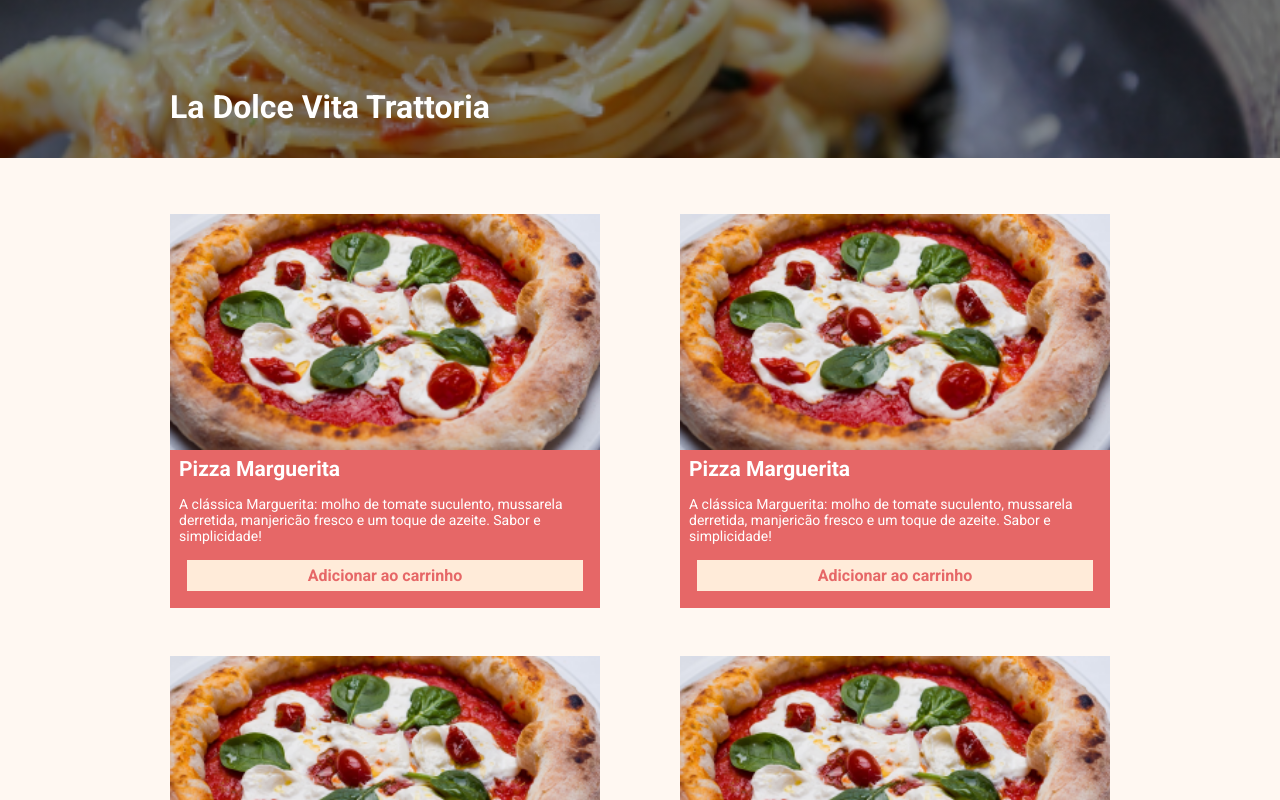
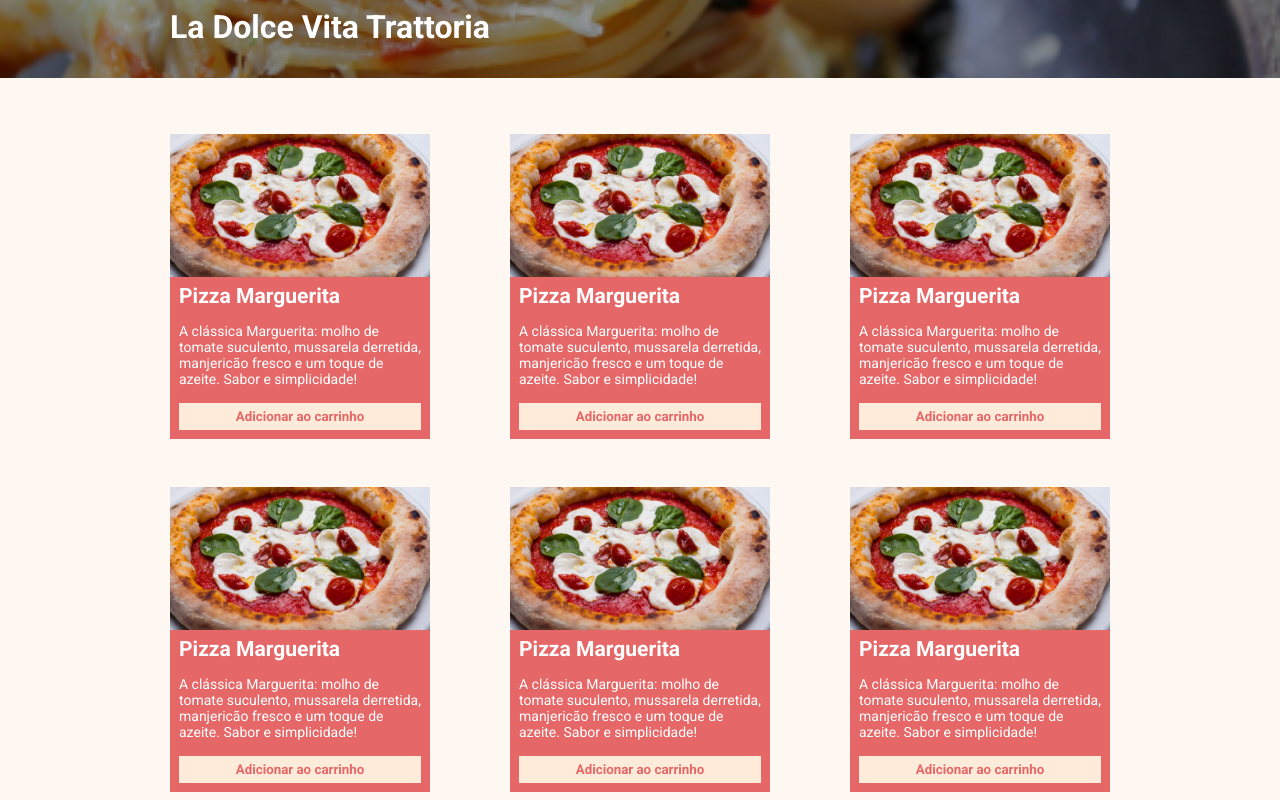
Before and after one commit to yujinak/efood, a React (Create React App) app: page /perfil in a window 1280 px wide. Shown: the part 400-1200 px from the top of the page. Built offline with nearby package versions, Linux system fonts and the light colour scheme.

Commit message:
FIX corrigido erro do prettier/eslint e outros

```diff
--- a/package.json
+++ b/package.json
@@ -48,6 +48,7 @@
     "eslint": "^8.56.0",
     "eslint-config-prettier": "^9.1.0",
     "eslint-plugin-prettier": "^5.1.3",
+    "eslint-plugin-react": "^7.33.2",
     "eslint-plugin-react-hooks": "^4.6.0",
     "prettier": "3.2.5",
     "prettier-eslint": "^16.3.0"
--- a/src/components/Header/index.tsx
+++ b/src/components/Header/index.tsx
@@ -3,7 +3,7 @@ import { Link } from 'react-router-dom'
 import logo from '../../assets/images/logo.png'
 import imgFundo from '../../assets/images/fundo.png'
 
-import { Cabecalho, Logo } from './styles'
+import { CabecalhoHome, CabecalhoPerfil, Logo } from './styles'
 
 export type HeaderProps = {
   type: 'Home' | 'Perfil'
@@ -13,29 +13,29 @@ export type HeaderProps = {
 const Header = ({ type, carrinho = 0 }: HeaderProps) => {
   if (type === 'Home') {
     return (
-      <Cabecalho style={{ backgroundImage: `url(${imgFundo})` }}>
+      <CabecalhoHome style={{ backgroundImage: `url(${imgFundo})` }}>
         <Logo href="">
           <Link to="/">
-            <img src={logo} alt="" />
+            <img className="container" src={logo} alt="" />
           </Link>
         </Logo>
-      </Cabecalho>
+      </CabecalhoHome>
     )
   }
 
   return (
-    <Cabecalho style={{ backgroundImage: `url(${imgFundo})` }}>
+    <CabecalhoPerfil style={{ backgroundImage: `url(${imgFundo})` }}>
       <Link to="/">
         <h3>Restaurantes</h3>
       </Link>
 
       <Logo href="">
         <Link to="/">
-          <img src={logo} alt="" />
+          <img className="container" src={logo} alt="" />
         </Link>
       </Logo>
       <h3>{carrinho} produto(s) no carrinho</h3>
-    </Cabecalho>
+    </CabecalhoPerfil>
   )
 }
 
--- a/src/components/Header/styles.ts
+++ b/src/components/Header/styles.ts
@@ -1,9 +1,18 @@
 import styled from 'styled-components'
 
-export const Cabecalho = styled.header`
+export const CabecalhoHome = styled.header`
   background-size: cover;
   background-repeat: no-repeat;
   margin-bottom: 80px;
+  padding: 64px 40px;
+  display: flex;
+  justify-content: space-between;
+  align-items: center;
+`
+
+export const CabecalhoPerfil = styled.header`
+  background-size: cover;
+  background-repeat: no-repeat;
   padding: 64px 40px;
   display: flex;
   justify-content: space-between;
--- a/src/components/ListaPratos/styles.ts
+++ b/src/components/ListaPratos/styles.ts
@@ -2,7 +2,7 @@ import styled from 'styled-components'
 
 export const Grid = styled.ul`
   display: grid;
-  grid-template-columns: 1fr 1fr;
+  grid-template-columns: 1fr 1fr 1fr;
   column-gap: 80px;
   margin: 0 170px 120px;
 `
--- a/src/components/Prato/styles.ts
+++ b/src/components/Prato/styles.ts
@@ -43,4 +43,7 @@ export const Descricao = styled.p`
 
 export const Botao = styled(Tag)`
   cursor: pointer;
+  borde
+
+  }
 `
--- a/src/components/Tag/index.tsx
+++ b/src/components/Tag/index.tsx
@@ -1,4 +1,4 @@
-import { TagContainer } from './styles'
+import { TagContainer, BotaoSaibaMais, BotaoCarrinho } from './styles'
 
 export type Props = {
   type: 'info' | 'botaoSaibaMais' | 'botaoCarrinho'
@@ -6,8 +6,15 @@ export type Props = {
   onClick?: () => void
 }
 
-const Tag = ({ children, type }: Props) => (
-  <TagContainer type={type}>{children}</TagContainer>
-)
+const Tag = ({ children, type }: Props) => {
+  if (type === 'botaoCarrinho') {
+    return <BotaoCarrinho>{children}</BotaoCarrinho>
+  }
+  if (type === 'botaoSaibaMais') {
+    return <BotaoSaibaMais>{children}</BotaoSaibaMais>
+  }
+
+  return <TagContainer>{children}</TagContainer>
+}
 
 export default Tag
--- a/src/components/Tag/styles.ts
+++ b/src/components/Tag/styles.ts
@@ -1,16 +1,46 @@
 import styled from 'styled-components'
 import { CORES } from '../../styles'
-import { Props } from '.'
 
-export const TagContainer = styled.div<Props>`
-  display: ${(props: { type: string }) =>
-    props.type === 'botaoCarrinho' ? 'block' : 'inline-block'};
-  margin: 8px;
+// export const TagContainer = styled.div<Props>`
+//   display: ${(props: { type: string }) =>
+//     props.type === 'botaoCarrinho' ? 'block' : 'inline-block'};
+//   margin: 8px;
+//   padding: 6px 4px;
+//   text-align: center;
+//   background-color: ${(props: { type: string }) =>
+//     props.type === 'botaoCarrinho' ? `${CORES.bege}` : `${CORES.vermelho}`};
+//   color: ${(props: { type: string }) =>
+//     props.type === 'botaoCarrinho' ? `${CORES.vermelho}` : `${CORES.bege}`};
+//   font-weight: bold;
+// `
+
+export const TagContainer = styled.div`
+  display: inline-block;
+  padding: 6px 4px;
+  margin-left: 8px;
+  text-align: center;
+  background-color: ${CORES.vermelho};
+  color: ${CORES.bege};
+  font-weight: bold;
+`
+
+export const BotaoSaibaMais = styled.div`
+  display: inline-block;
   padding: 6px 4px;
   text-align: center;
-  background-color: ${(props: { type: string }) =>
-    props.type === 'botaoCarrinho' ? `${CORES.bege}` : `${CORES.vermelho}`};
-  color: ${(props: { type: string }) =>
-    props.type === 'botaoCarrinho' ? `${CORES.vermelho}` : `${CORES.bege}`};
+  background-color: ${CORES.vermelho};
+  color: ${CORES.bege};
   font-weight: bold;
 `
+
+export const BotaoCarrinho = styled.button`
+  display: flex;
+  width: 100%;
+  justify-content: center;
+  background-color: ${CORES.bege};
+  color: ${CORES.vermelho};
+  border: none;
+  padding: 6px 4px;
+  text-align: center;
+  font-weight: bold;
+`
--- a/src/data/ladolcevita.tsx
+++ b/src/data/ladolcevita.tsx
@@ -30,6 +30,20 @@ const restauranteLaDolceVita: Prato[] = [
     imagem: pizza,
     descricao:
       'A clássica Marguerita: molho de tomate suculento, mussarela derretida, manjericão fresco e um toque de azeite. Sabor e simplicidade!'
+  },
+  {
+    id: 5,
+    nome: 'Pizza Marguerita',
+    imagem: pizza,
+    descricao:
+      'A clássica Marguerita: molho de tomate suculento, mussarela derretida, manjericão fresco e um toque de azeite. Sabor e simplicidade!'
+  },
+  {
+    id: 6,
+    nome: 'Pizza Marguerita',
+    imagem: pizza,
+    descricao:
+      'A clássica Marguerita: molho de tomate suculento, mussarela derretida, manjericão fresco e um toque de azeite. Sabor e simplicidade!'
   }
 ]
 
--- a/src/styles.ts
+++ b/src/styles.ts
@@ -23,4 +23,10 @@ export const GlobalCSS = createGlobalStyle`
     background-color: ${CORES.creme};
     color: ${CORES.vermelho};
   }
+
+  .container{
+    max-width: 1024px;
+    width: 100%;
+    margin: 0 auto;
+  }
 `
```
Also changed, not shown: src/data/hiokisushi.tsx (+14 -0 lines), 1 other file (tests, documents, lock files or other folders).
